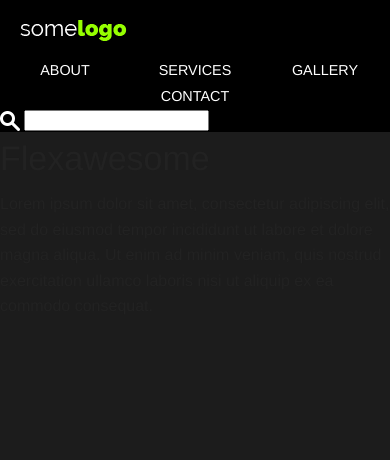
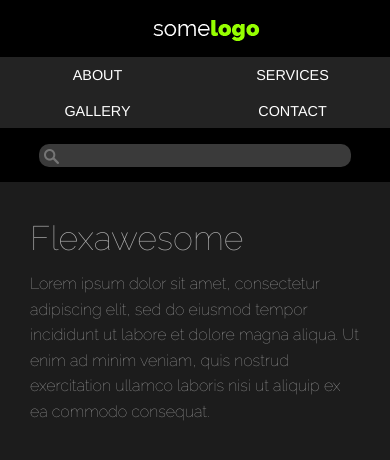
Before and after one commit to jalanya/cssflexboxfundamentals, a plain HTML site: page project3/index.html in a window 390 px wide. Drawn offline with Linux system fonts and the light colour scheme.

Commit message:
Finishing the Project

```diff
--- a/project3/css/custom.css
+++ b/project3/css/custom.css
@@ -49,3 +49,85 @@ header div:nth-child(1) {
 header div:nth-child(1) img {
     margin-left:20px;
 }
+
+#search {
+    background: #3a3a3a url(../images/magnify2.png) no-repeat 5px 5px;
+    border-radius: 10px;
+    border:none;
+    outline: none;
+    color: #fff;
+    padding: 4px 4px 4px 25px;
+    display: none;
+}
+
+#magnify {
+    cursor: pointer;
+}
+
+h1, p {
+    color:#b2b2b2;
+    font-family: 'Raleway';
+}
+
+.container {
+    padding:80px;
+}
+
+@media all and (max-width:800px) {
+    header {
+        justify-content: space-around;
+    }
+
+    .container {
+        padding: 50px;
+    }
+
+    #search {
+        width: 80%;
+        margin: 0 auto;
+    }
+}
+
+@media only screen and (max-width: 542px) {
+
+    header div:nth-child(1) {
+        margin:0 auto;
+        display: block;
+        padding-bottom: 0;
+    }
+
+    header {
+        flex-direction: column;
+        padding-bottom: 15px;
+    }
+
+    .child {
+        flex-grow: 1;
+        text-align: center;
+    }
+
+    ul {
+        background: #232323;
+        width: 100%;
+        margin-top: 15px;
+    }
+
+    ul li {
+        width: 50%;
+        padding: 5px;
+    }
+
+    #search {
+        display: block;
+        width: 80%;
+        margin: 16px auto 0 auto;
+    }
+
+    #magnify {
+        display: none;
+    }
+
+    .container {
+        padding: 30px;
+    }
+}
--- a/project3/js/script.js
+++ b/project3/js/script.js
@@ -1,4 +1,9 @@
 $(document).ready(function() {
 
+  $("#magnify").click(function() {
+      $(this).hide();
+      $("#search").toggle("scale");
+      $('#search').css("display", "block");
+  });
 
 });
```
